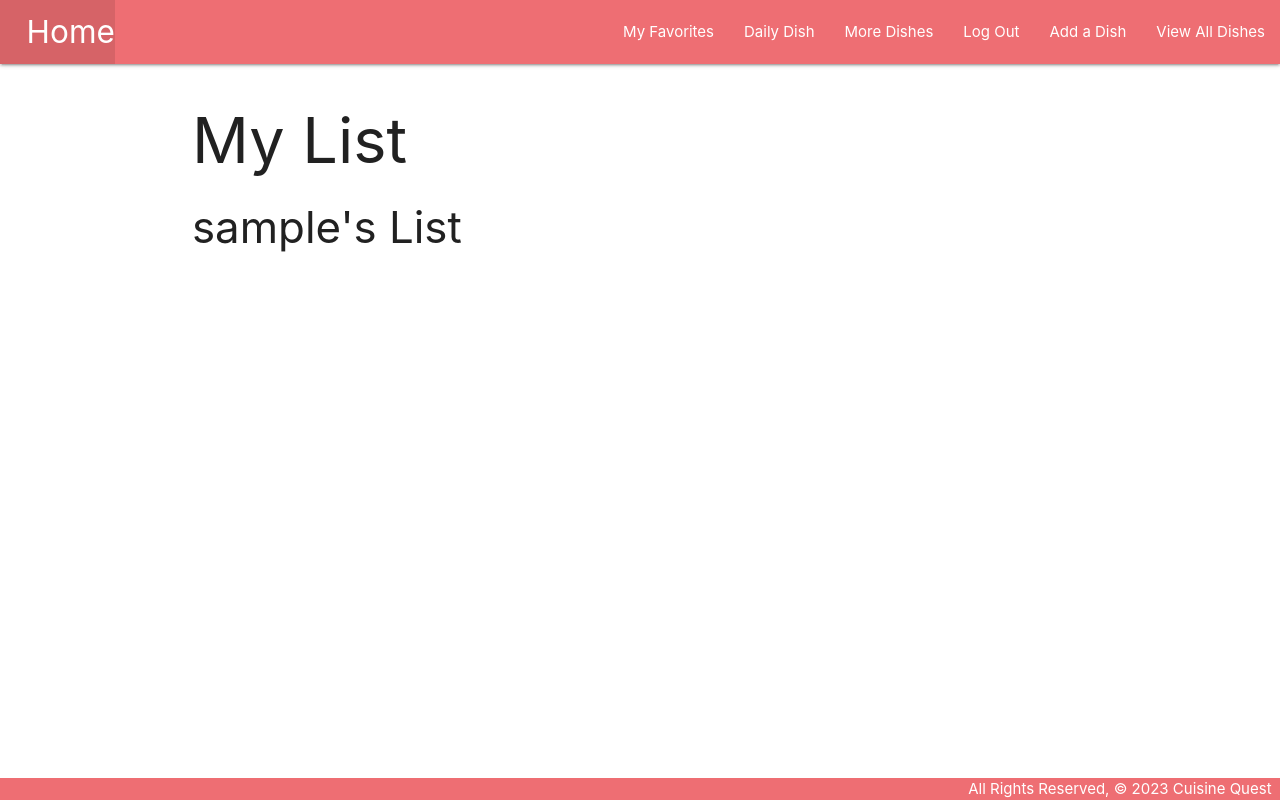
After one commit to andrewsegovia00/CuisineQuest, a Django app: page /mylist/ in a window 1280 px wide. The commit adds this page. Run offline with Django 4.2, Linux system fonts and the light colour scheme; the visitor is signed in with stand-in values (Sample User, id 1); data comes from the database, SQL or seed files in the repository; data that the repository does not hold is empty.

Commit message:
Add myList model, views, urls, for index, assoc, unassoc, and the templates for it

```diff
--- a/main_app/admin.py
+++ b/main_app/admin.py
@@ -1,5 +1,6 @@
 from django.contrib import admin
-from .models import Dish
+from .models import Dish, MyList
 
 # Register your models here.
 admin.site.register(Dish)
+admin.site.register(MyList)
--- a/main_app/models.py
+++ b/main_app/models.py
@@ -5,15 +5,23 @@ from django.contrib.auth.models import User
 
 # Create your models here.
 
+# Dish Model
 class Dish(models.Model):
     name = models.CharField(max_length=100)
     origin = models.CharField(max_length=100)
     description = models.TextField(max_length=300)
     user = models.ForeignKey(User, on_delete=models.CASCADE)
 
-
     def __str__(self):
         return f'{self.name} ({self.id})'
 
     def get_absolute_url(self):
         return reverse('detail', kwargs={'food_id': self.id})
+
+# My List Model
+class MyList(models.Model):
+    user = models.ForeignKey(User, on_delete=models.CASCADE)
+    dish = models.ManyToManyField(Dish)
+
+    def __str__(self):
+        return f"{self.user}'s List"
--- a/main_app/templates/base.html
+++ b/main_app/templates/base.html
@@ -2,6 +2,7 @@
 
 <!DOCTYPE html>
 <html lang="en">
+
 <head>
   <meta charset="UTF-8">
   <meta name="viewport" content="width=device-width, initial-scale=1.0">
@@ -10,6 +11,7 @@
   <link rel="stylesheet" href="https://cdnjs.cloudflare.com/ajax/libs/materialize/1.0.0/css/materialize.min.css">
   <link rel="stylesheet" type="text/css" href="{% static 'css/style.css' %}">
 </head>
+
 <body>
   <header class="navbar-fixed">
     <nav>
@@ -18,6 +20,7 @@
           <li><a href="/" class="left brand-logo">&nbsp;&nbsp; Home</a></li>
         </ul>
         <ul class="right">
+          <li><a href="{% url 'mylist_index' %}">My Favorites</a></li>
           <li><a href="{% url 'daily_dish' %}">Daily Dish</a></li>
           <li><a href="{% url 'dishes' %}">More Dishes</a></li>
           {% if user.is_authenticated %}
@@ -41,4 +44,5 @@
     <div class="right">All Rights Reserved, &copy; 2023 Cuisine Quest &nbsp;</div>
   </footer>
 </body>
+
 </html>
--- a/main_app/templates/dishes/detail.html
+++ b/main_app/templates/dishes/detail.html
@@ -12,6 +12,8 @@
   <div class="card-action">
     <a href="{% url 'dishes_update' dish.id %}">Edit</a>
     <a href="{% url 'dishes_delete' dish.id %}">Delete</a>
+    <a href="{% url 'assoc_mylist' dish.id %}">Add to Favorites</a>
+
   </div>
 </div>
 
--- /dev/null
+++ b/main_app/templates/main_app/mylist_list.html
@@ -0,0 +1,17 @@
+{% extends 'base.html' %}
+{% block content %}
+
+<h1>My List</h1>
+{% for mylist_obj in mylist %}
+<h3>{{ mylist_obj }}</h3>
+{% for dish in mylist_obj.dish.all %}
+<div class="card">
+    <div class="card-content">
+        <span class="card-title">{{ dish.name }}</span>
+        <a href="{% url 'unassoc_mylist' dish.id mylist_obj.id %}">Remove from Favorites</a>
+    </div>
+</div>
+{% endfor %}
+{% endfor %}
+
+{% endblock %}
--- a/main_app/urls.py
+++ b/main_app/urls.py
@@ -2,13 +2,29 @@ from django.urls import path
 from . import views
 
 urlpatterns = [
+    # Home route
     path('', views.home, name='home'),
+    # Random Dish route
     path('daily_dish/', views.daily_dish, name='daily_dish'),
+    # View all Dishes from user
     path('dishes/', views.dishes_index, name='index'),
+    # View all Dishes from API
     path('dishes_list/', views.dishes_list, name='dishes'),
+    # View one dish
     path('dishes/<int:dish_id>', views.dishes_detail, name='detail'),
+    # Create Dish route
     path('dishes/create/', views.DishCreate.as_view(), name='dishes_create'),
+    # Update Dish route
     path('dishes/<int:pk>/update/', views.DishUpdate.as_view(), name='dishes_update'),
+    # Delete Dish route
     path('dishes/<int:pk>/delete/', views.DishDelete.as_view(), name='dishes_delete'),
+    # View all dishes in favorites route
+    path('mylist/', views.mylist_index, name='mylist_index'),
+    # Associate a dish to my list
+    path('dishes/<int:dish_id>/assoc_mylist/', views.assoc_mylist, name='assoc_mylist'),
+    # Unnassociate a dish to my list
+    path('dishes/<int:dish_id>/unassoc_mylist/<int:mylist_id>/', views.unassoc_mylist, name='unassoc_mylist'),
+    # Sign up route
     path('accounts/signup/', views.signup, name='signup'),
+
 ]
--- a/main_app/views.py
+++ b/main_app/views.py
@@ -1,16 +1,20 @@
 from django.shortcuts import render, redirect
 from django.views.generic.edit import CreateView, UpdateView, DeleteView
-from .models import Dish
+from django.views.generic import ListView, DetailView
+from .models import Dish, MyList
 import requests
 import webbrowser
 from django.contrib.auth import login
 from django.contrib.auth.forms import UserCreationForm
 from django.contrib.auth.decorators import login_required
 from django.contrib.auth.mixins import LoginRequiredMixin
-
+from django.contrib.auth.models import User
+from django.shortcuts import get_object_or_404
 
 
 # Create your views here.
+
+# Returns Home template
 def home(request):
     return render(request, 'home.html')
 
@@ -35,7 +39,7 @@ def daily_dish(request):
     else:
         return render(request, 'error.html')
 
-
+# Returns a detail page for an API dish
 def dishes_list(request):
     api_url = "https://www.themealdb.com/api/json/v1/1/random.php"
 
@@ -50,15 +54,18 @@ def dishes_list(request):
 
     return render(request, 'dishes/dishes.html', {'random_meals': random_meals})
 
+# Returns a detail page for a user created dish
 def dishes_detail(request, dish_id):
     dish = Dish.objects.get(id=dish_id)
     return render(request, 'dishes/detail.html', {'dish': dish})
 
+# Returns a page to view all dishes
 @login_required
 def dishes_index(request):
     dishes = Dish.objects.filter(user=request.user)
     return render(request, 'dishes/index.html', {'dishes': dishes})
 
+# Create a dish w/ CBV
 class DishCreate(LoginRequiredMixin, CreateView):
   model = Dish
   fields = ['name', 'origin', 'description']
@@ -67,15 +74,18 @@ class DishCreate(LoginRequiredMixin, CreateView):
     form.instance.user = self.request.user
     return super().form_valid(form)
 
+# Updates a dish w/ CBV
 class DishUpdate(LoginRequiredMixin, UpdateView):
     model = Dish
     fields = ['origin', 'description']
     success_url = '/dishes'
 
+# Deletes a dish w/ CBV
 class DishDelete(LoginRequiredMixin, DeleteView):
     model = Dish
     success_url = '/dishes'
 
+# Sign Up function
 def signup(request):
   error_message = ''
   if request.method == 'POST':
@@ -90,3 +100,51 @@ def signup(request):
   form = UserCreationForm()
   context = {'form': form, 'error_message': error_message}
   return render(request, 'registration/signup.html', context)
+
+# Returns all dishes in favorites
+class MyListIndex(LoginRequiredMixin, ListView):
+    model = MyList
+
+def mylist_index(request):
+    mylist_exists = MyList.objects.filter(user=request.user).exists()
+    if not mylist_exists:
+        MyList.objects.create(user=request.user)
+    mylist = MyList.objects.filter(user=request.user)
+
+    return render(request, 'main_app/mylist_list.html', {'mylist': mylist})
+
+# # Creates a dishes in favorites
+class MyListCreate(LoginRequiredMixin, CreateView):
+    model = MyList
+    fields = '__all__'
+
+    def form_valid(self, form):
+        form.instance.user = self.request.user
+        return super().form_valid(form)
+
+# Returns a Detail view on each dish
+class MyListDetail(LoginRequiredMixin, DetailView):
+    model = MyList
+
+    def get_object(self, queryset=None):
+        dish_id = self.kwargs.get('dish_id')
+        mylist = get_object_or_404(MyList, dish__id=dish_id, user=self.request.user)
+        return mylist
+
+
+# Deletes a dish in favorites
+class MyListDelete(LoginRequiredMixin, DeleteView):
+    model = MyList
+    success_url = '/mylist'
+    # May require a trailing forward dash
+
+@login_required
+def assoc_mylist(request, dish_id):
+  MyList.objects.get(id=request.user.id).dish.add(dish_id)
+  return redirect('mylist_index')
+    # May require a forward dash before myList
+
+@login_required
+def unassoc_mylist(request, dish_id, mylist_id):
+  MyList.objects.get(id=mylist_id).dish.remove(dish_id)
+  return redirect('mylist_index')
```
Also changed, not shown: main_app/templates/main_app/mylist_confirm_delete.html (added, +13 -0 lines), README.md, main_app/migrations/0003_mylist.py (added), main_app/templates/main_app/dish_form.html (indentation only). Lines whose indentation alone changed are shown as unchanged.
